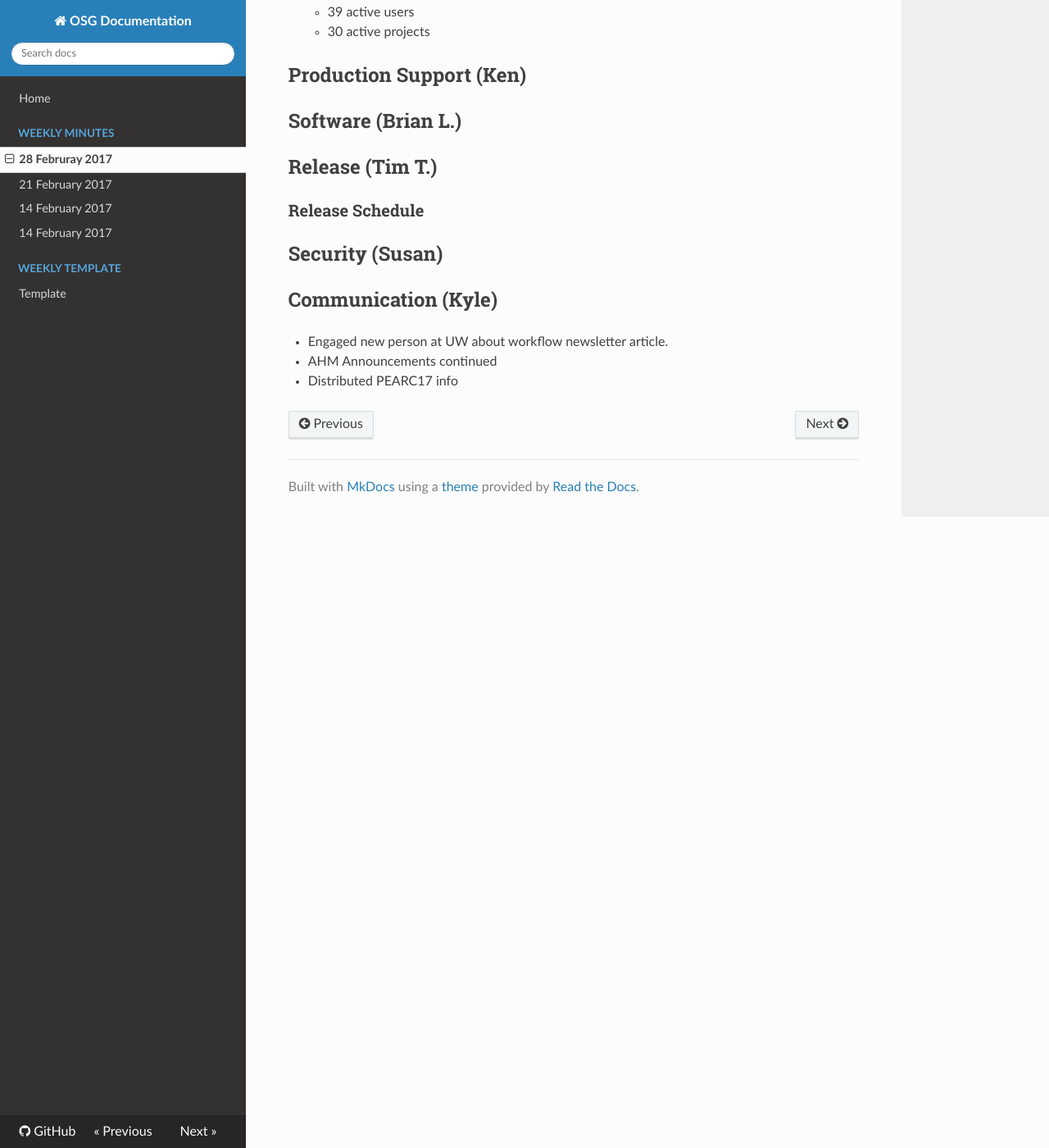
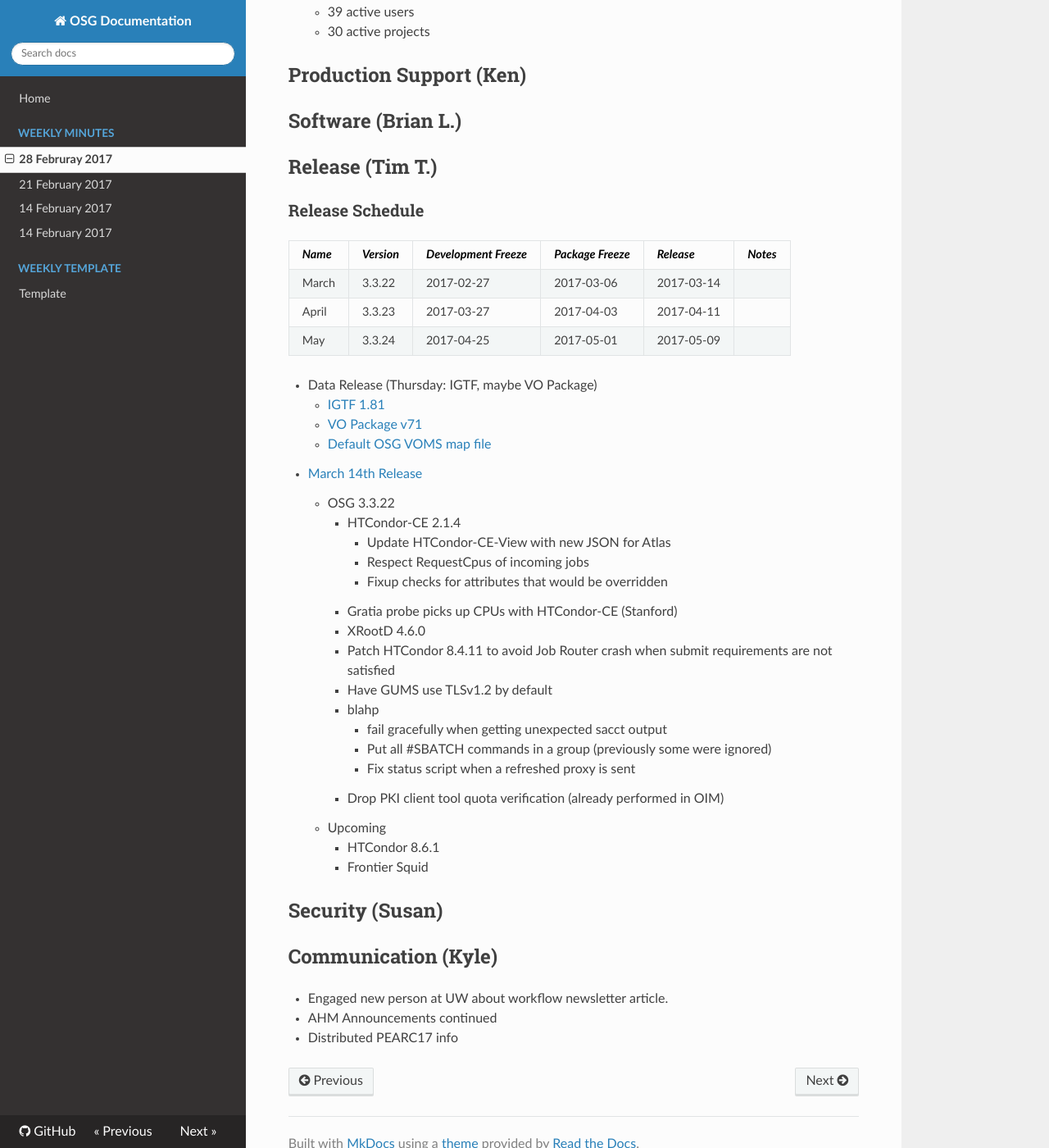
Before and after one commit to zsshah/production, an MkDocs documentation site: the page built from docs/WeeklyMinutes/28Feb2017.md, in a window 1280 px wide and 1400 px high, scrolled down 2600 px. Shown: the whole window at 82% size. Built offline with MkDocs 1.6.1, drawn with Linux system fonts in a browser that asks for light colours; nearby versions of some CDN libraries; old or Windows-style settings are respelled for this version of MkDocs.

```diff
--- a/docs/WeeklyMinutes/28Feb2017.md
+++ b/docs/WeeklyMinutes/28Feb2017.md
@@ -49,6 +49,34 @@
 
 ## Release (Tim T.)
 ### Release Schedule
+| *Name* | *Version* | *Development Freeze* | *Package Freeze* | *Release* | *Notes* |
+| ------ | --------- | -------------------- | ---------------- | --------- | ------- |
+| March | 3.3.22 | 2017-02-27 | 2017-03-06 | 2017-03-14 | |
+| April | 3.3.23 | 2017-03-27 | 2017-04-03 | 2017-04-11 | |
+| May | 3.3.24 | 2017-04-25 | 2017-05-01 | 2017-05-09 | |
+
+   * Data Release (Thursday: IGTF, maybe VO Package)
+      * [IGTF 1.81](http://dist.eugridpma.info/distribution/igtf/current/CHANGES)
+      * [VO Package v71](https://twiki.grid.iu.edu/bin/view/Operations/PackageV71)
+      * [Default OSG VOMS map file](https://jira.opensciencegrid.org/browse/SOFTWARE-2609)
+   * [March 14th Release](https://jira.opensciencegrid.org/issues/?jql=project%20%3D%20SOFTWARE%20AND%20labels%20in%20%283.3.22%29%20ORDER%20BY%20status%20ASC%2C%20priority%20DESC%2C%20assignee%20ASC)
+      * OSG 3.3.22
+         * HTCondor-CE 2.1.4
+            * Update HTCondor-CE-View with new JSON for Atlas
+            * Respect RequestCpus of incoming jobs
+            * Fixup checks for attributes that would be overridden
+         * Gratia probe picks up CPUs with HTCondor-CE (Stanford)
+         * XRootD 4.6.0
+         * Patch HTCondor 8.4.11 to avoid Job Router crash when submit requirements are not satisfied
+         * Have GUMS use TLSv1.2 by default
+         * blahp
+            * fail gracefully when getting unexpected sacct output
+            * Put all #SBATCH commands in a group (previously some were ignored)
+            * Fix status script when a refreshed proxy is sent
+         * Drop PKI client tool quota verification (already performed in OIM)
+      * Upcoming
+         * HTCondor 8.6.1
+         * Frontier Squid
 
 ## Security (Susan)
 
```
